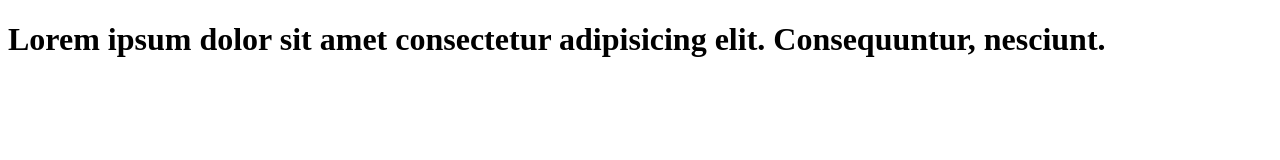
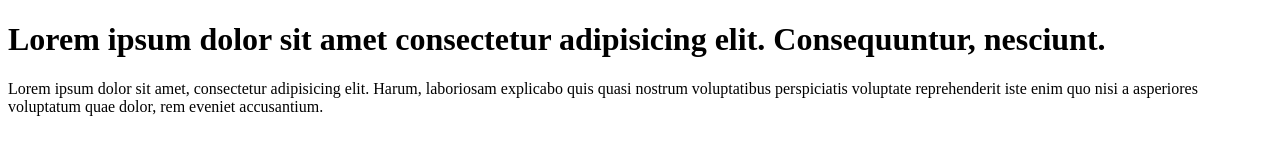
Before and after one commit to kaanthaekanayake/learn-git-test2, a plain HTML site: page index.html in a window 1280 px wide. Drawn offline with Linux system fonts and the light colour scheme.

Commit message:
add paragraph to the code

```diff
--- a/index.html
+++ b/index.html
@@ -9,5 +9,11 @@
     <h1> Lorem ipsum dolor sit
         amet consectetur adipisicing elit.
         Consequuntur, nesciunt.</h1>
+
+    <p>Lorem ipsum dolor sit amet, consectetur adipisicing elit.
+    Harum, laboriosam explicabo quis quasi nostrum
+    voluptatibus perspiciatis voluptate reprehenderit
+    iste enim quo nisi a asperiores
+    voluptatum quae dolor, rem eveniet accusantium.</p>
 </body>
 </html>
```
